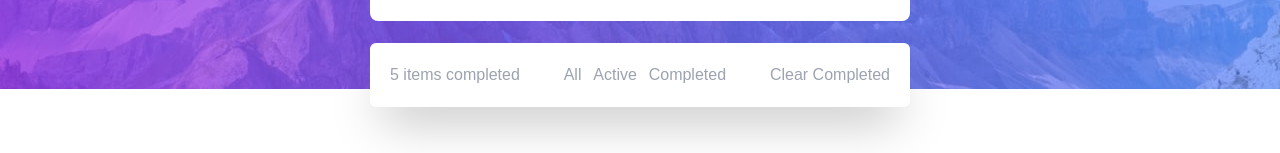
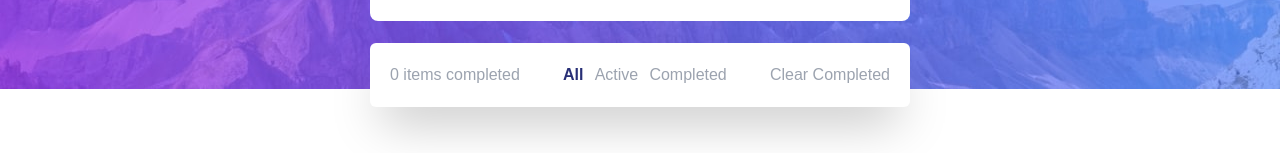
Before and after one commit to SaiSawant1/todo, a React (Create React App) app: page / in a window 1280 px wide. Shown: the part 211-364 px from the top of the page. Built offline with nearby package versions, Linux system fonts and the light colour scheme.

Commit message:
added new feature to filter the rendered list fixed styling issues to highlight current filter status

```diff
--- a/src/components/Todo.jsx
+++ b/src/components/Todo.jsx
@@ -2,7 +2,6 @@ import React from "react";
 import TodoHeader from "./TodoHeader";
 import TodoList from "./TodoList";
 import CreateTodo from "./CreateTodo";
-import TodoControl from "./TodoControl";
 
 export const Todo = () => {
   return (
@@ -10,7 +9,6 @@ export const Todo = () => {
       <TodoHeader/>
       <CreateTodo/>
       <TodoList/>
-      <TodoControl/>
     </div>
   );
 };
--- a/src/components/TodoControl.jsx
+++ b/src/components/TodoControl.jsx
@@ -1,13 +1,21 @@
 import React from 'react'
+import { useSelector } from 'react-redux'
 
-const TodoControl = () => {
+const TodoControl = ({setFilterStatus,filterStatus}) => {
+  const TodoList=useSelector(state=>state.todo)
+  const checked=TodoList.filter(todo=>todo.status)
+
+  const handleFilter=(filter)=>{
+    setFilterStatus(filter)
+  }
+
   return (
     <div className="w-[100%] shadow-2xl text-gray-400 flex justify-between items-center bg-white h-[64px] rounded-md py-[22px] px-[20px]">
-        <div className="mr-8">5 items completed</div>
+        <div className="mr-8">{checked.length} items completed</div>
         <div className="flex-grow flex justify-evenly">
-          <button>All</button>
-          <button>Active</button>
-          <button>Completed</button>
+          <button className={filterStatus==="All" ? "Active" : ""} onClick={()=> handleFilter('All')}>All</button>
+          <button className={filterStatus==="Active" ? "Active" : ""} onClick={()=>handleFilter("Active")}>Active</button>
+          <button className={filterStatus==="Completed" ? "Active" : ""} onClick={()=>handleFilter("Completed")}>Completed</button>
         </div>
         <div className="ml-8">
           <button>Clear Completed</button>
--- a/src/components/TodoItem.jsx
+++ b/src/components/TodoItem.jsx
@@ -13,13 +13,12 @@ const TodoItem = ({ todo, status ,id}) => {
   return (
     <div
       className={`w-[100%] ${
-        isChecked ? "line-through" : ""
+        isChecked ? "line-through text-gray-400" : ""
       }  flex items-center h-[64px] border-b-[1px] py-[22px] px-[20px]`}
     >
       <div onClick={handleCheck} className={`circle flex justify-center items-center mr-[22px] ${isChecked&&'back-ground-gradient'}`}>
         {isChecked && <img className="object-fill flex justify-center items-center " src={checked} alt="" />}
       </div>
-
       {todo}
     </div>
   );
--- a/src/components/TodoList.jsx
+++ b/src/components/TodoList.jsx
@@ -1,17 +1,39 @@
 import React from "react";
 import { useSelector } from "react-redux";
 import TodoItem from "./TodoItem";
+import TodoControl from "./TodoControl";
 
 const TodoList = () => {
     const TodoList=useSelector(state=>state.todo)
-    const renderedList=TodoList.map((todo)=>{
+    const [filterStatus,setFilterStatus]=React.useState("All")
+    let renderedList=TodoList.map((todo)=>{
         return <TodoItem key={todo.id} id={todo.id} status={todo.status} todo={todo.todo}/>
     })
+
+    if(filterStatus!=="All"){
+      if(filterStatus==="Active"){
+        const ActiveTodoList=TodoList.filter(todo=>!todo.status)
+        renderedList=ActiveTodoList.map((todo)=>{
+          return <TodoItem key={todo.id} id={todo.id} status={todo.status} todo={todo.todo}/>
+        })
+      }
+      if(filterStatus==="Completed"){
+        const CompletedTodoList=TodoList.filter(todo=>todo.status)
+        renderedList=CompletedTodoList.map((todo)=>{
+          return <TodoItem key={todo.id} id={todo.id} status={todo.status} todo={todo.todo}/>
+        })
+      }
+    }
     console.log(renderedList)
+
   return (
+    <>
     <div className="max-h-[388px] rounded-md w-[100%]  mt-[22px] bg-white shadow-2xl overflow-y-scroll ">
       {renderedList}
     </div>
+    <TodoControl setFilterStatus={setFilterStatus} filterStatus={filterStatus}/>
+    </>
+
   );
 };
 
--- a/src/index.css
+++ b/src/index.css
@@ -30,3 +30,7 @@
 .back-ground-gradient{
   background: linear-gradient(90deg, hsl(192, 100%, 67%) 0%, hsl(280, 87%, 65%) 100%);
 }
+.Active{
+  color:  hsl(235, 49%, 31%);
+  font-weight: bold;
+}
```
